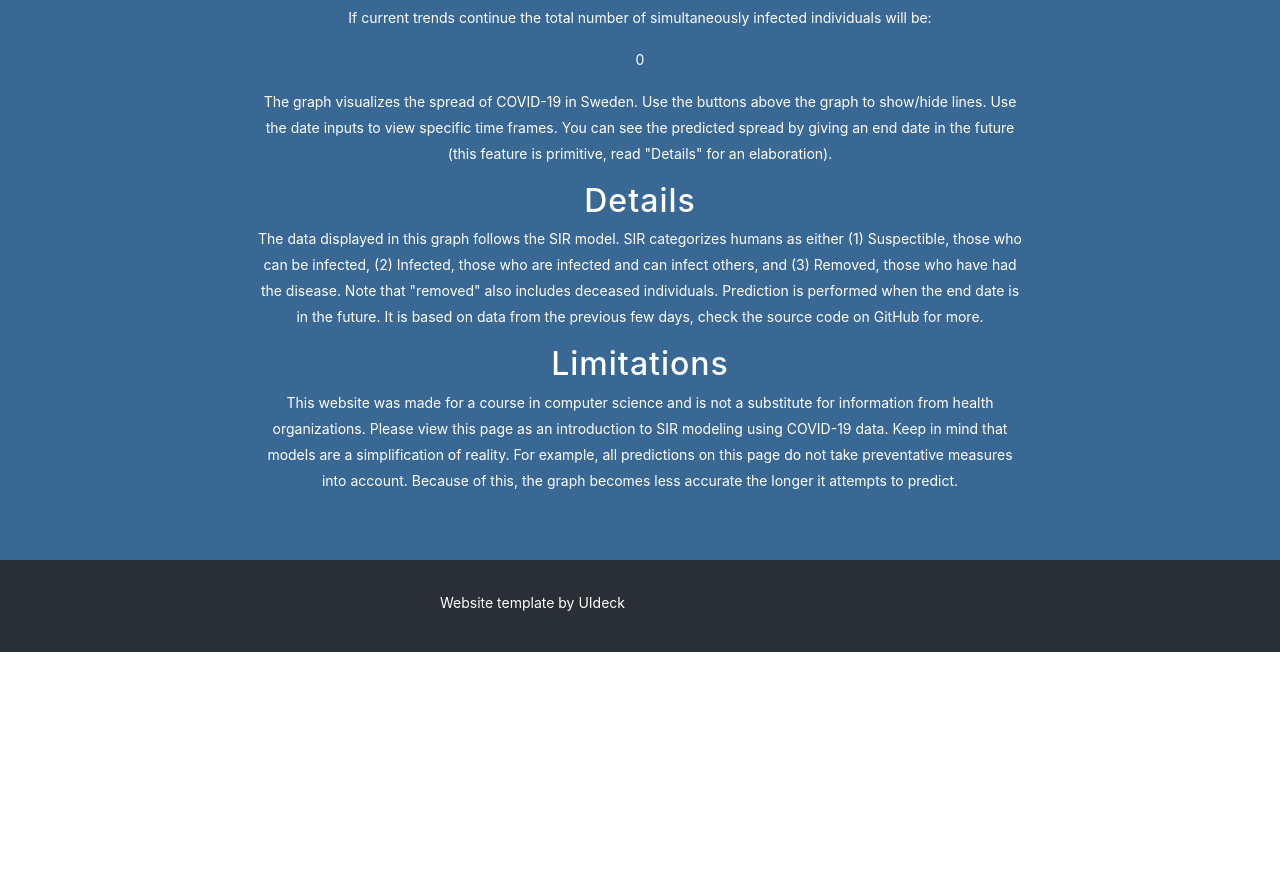
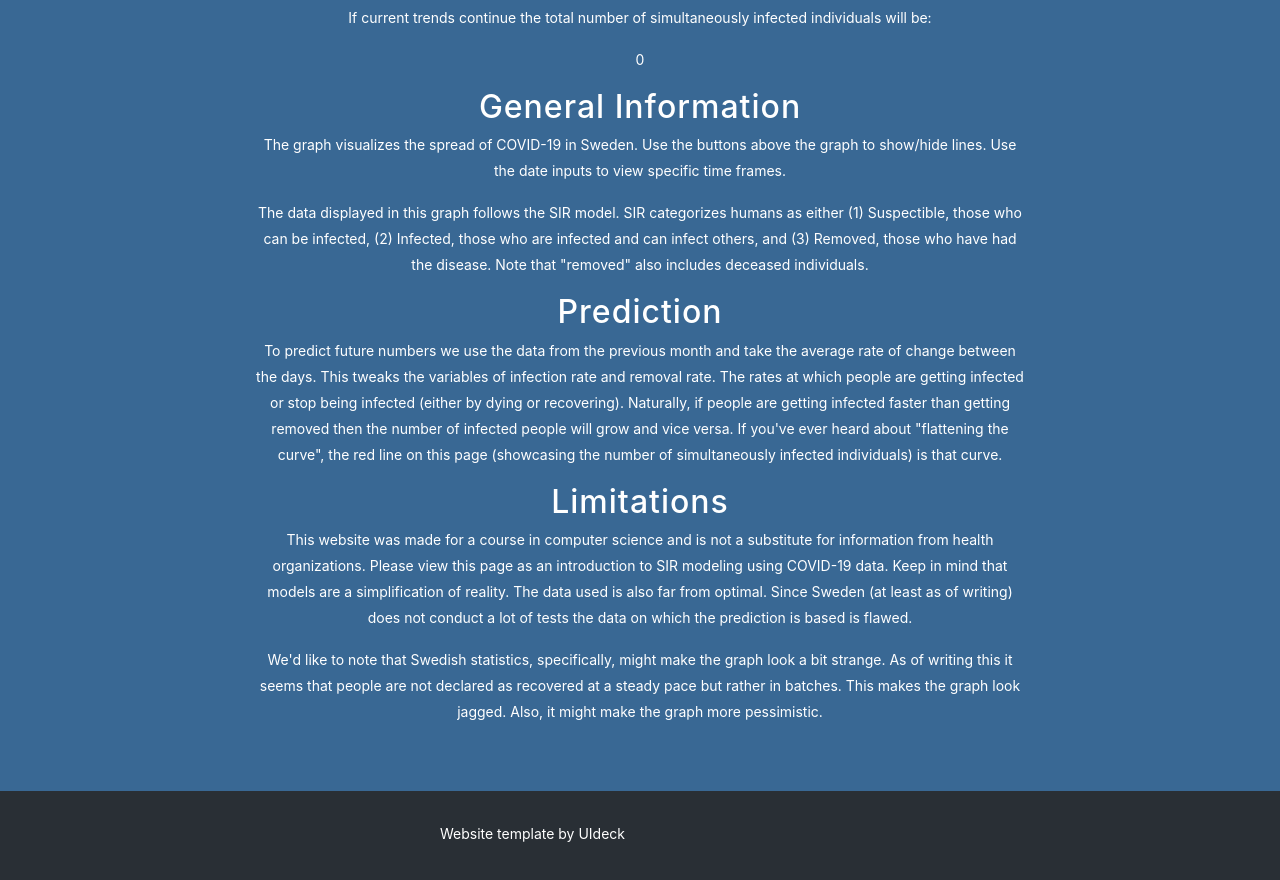
Before and after one commit to balwes/bwest-uggelberg, a website with bundled scripts: page index.html in a window 1280 px wide. Shown: the part 776-1656 px from the top of the page. Before the commit the page ends 1428 px from the top, so only its background shows below. Built offline with nearby package versions, Linux system fonts and the light colour scheme; no server answers.

Commit message:
add more text to describe prediction

```diff
--- a/index.html
+++ b/index.html
@@ -36,11 +36,14 @@
 				<h1 class="smaller">Max Infected</h1>
 				<p>If current trends continue the total number of simultaneously infected individuals will be: </p>
 				<p id="max_infected">0</p>
-				<p>The graph visualizes the spread of COVID-19 in Sweden. Use the buttons above the graph to show/hide lines. Use the date inputs to view specific time frames. You can see the predicted spread by giving an end date in the future (this feature is primitive, read "Details" for an elaboration).</p>
-				<h1 class="smaller">Details</h1>
-				<p>The data displayed in this graph follows the SIR model. SIR categorizes humans as either (1) Suspectible, those who can be infected, (2) Infected, those who are infected and can infect others, and (3) Removed, those who have had the disease. Note that "removed" also includes deceased individuals. Prediction is performed when the end date is in the future. It is based on data from the previous few days, check the source code on GitHub for more.</p>
+				<h1 class="smaller">General Information</h1>
+				<p>The graph visualizes the spread of COVID-19 in Sweden. Use the buttons above the graph to show/hide lines. Use the date inputs to view specific time frames.</p>
+				<p>The data displayed in this graph follows the SIR model. SIR categorizes humans as either (1) Suspectible, those who can be infected, (2) Infected, those who are infected and can infect others, and (3) Removed, those who have had the disease. Note that "removed" also includes deceased individuals.</p>
+				<h1 class="smaller">Prediction</h1>
+				<p>To predict future numbers we use the data from the previous month and take the average rate of change between the days. This tweaks the variables of infection rate and removal rate. The rates at which people are getting infected or stop being infected (either by dying or recovering). Naturally, if people are getting infected faster than getting removed then the number of infected people will grow and vice versa. If you've ever heard about "flattening the curve", the red line on this page (showcasing the number of simultaneously infected individuals) is that curve.</p>
 				<h1 class="smaller">Limitations</h1>
-				<p>This website was made for a course in computer science and is not a substitute for information from health organizations. Please view this page as an introduction to SIR modeling using COVID-19 data. Keep in mind that models are a simplification of reality. For example, all predictions on this page do not take preventative measures into account. Because of this, the graph becomes less accurate the longer it attempts to predict.</p>
+				<p>This website was made for a course in computer science and is not a substitute for information from health organizations. Please view this page as an introduction to SIR modeling using COVID-19 data. Keep in mind that models are a simplification of reality. The data used is also far from optimal. Since Sweden (at least as of writing) does not conduct a lot of tests the data on which the prediction is based is flawed.</p>
+				<p>We'd like to note that Swedish statistics, specifically, might make the graph look a bit strange. As of writing this it seems that people are not declared as recovered at a steady pace but rather in batches. This makes the graph look jagged. Also, it might make the graph more pessimistic.</p>
 			</div>
 		</section>
 
```
